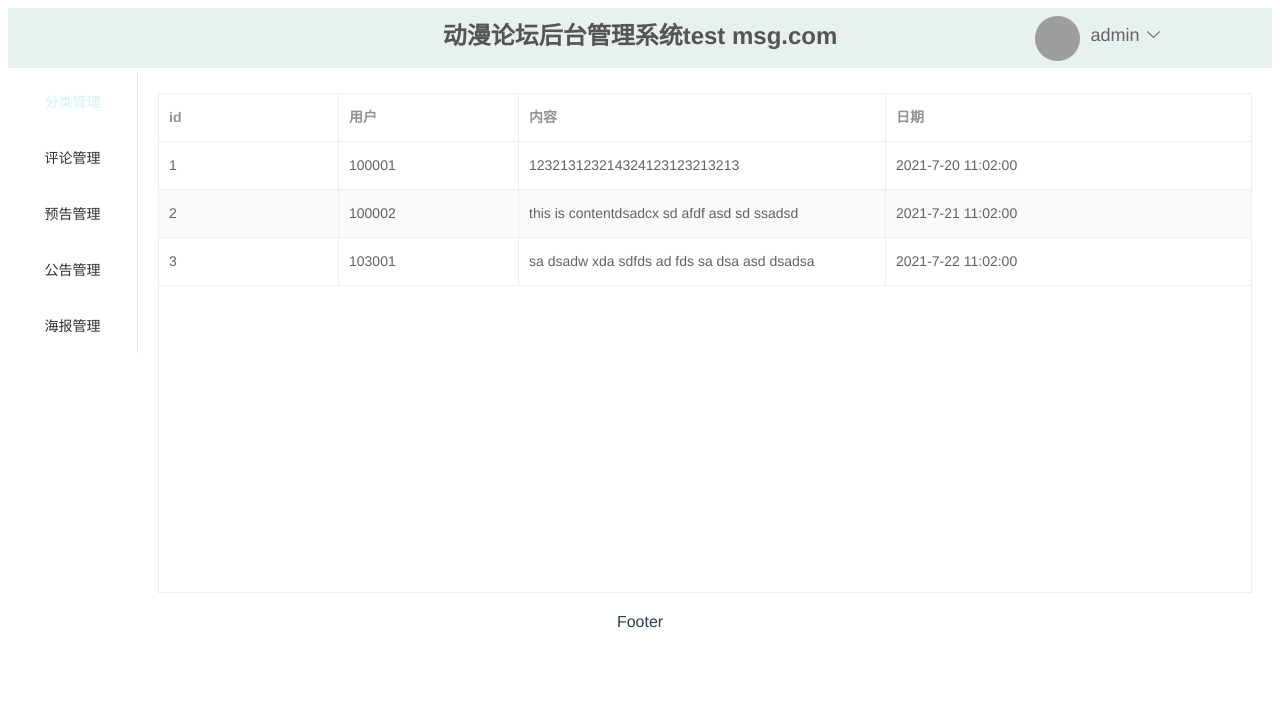
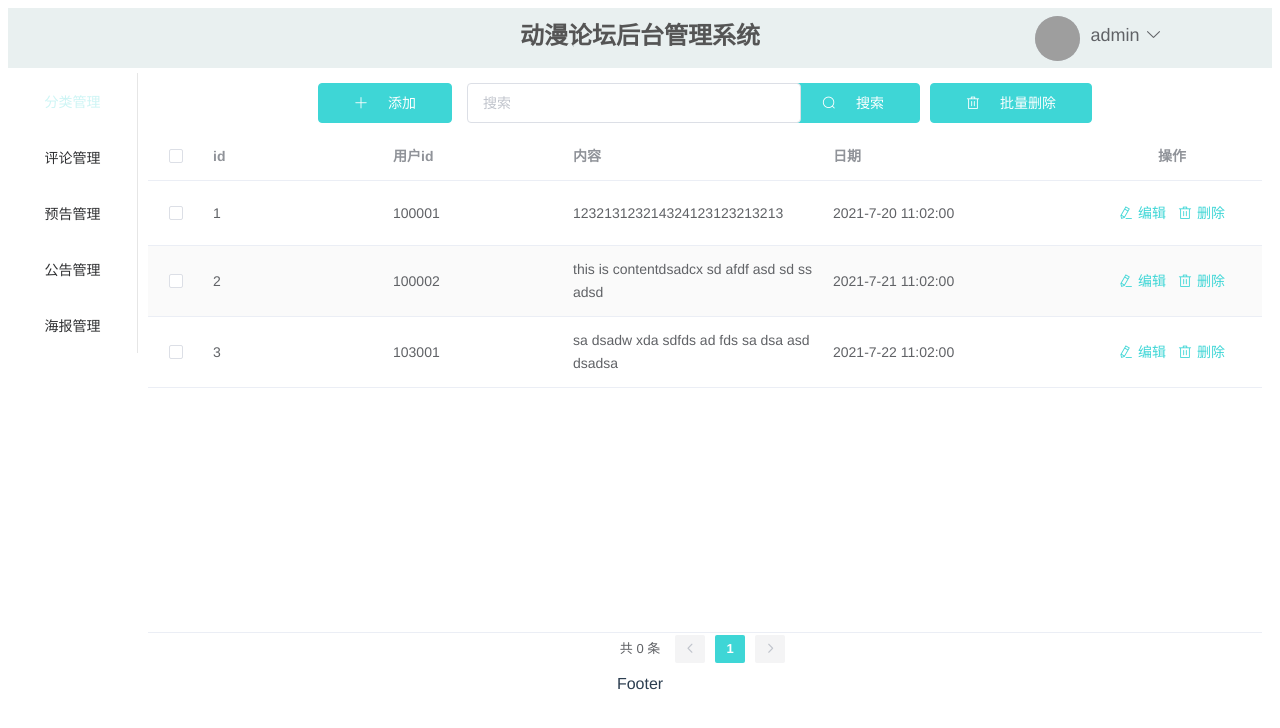
Before and after one commit to roo12589/dongmanform, a Vue app: page /comment in a window 1280 px wide. Shown: the top 728 px of the page. Built offline with nearby package versions, Linux system fonts and the light colour scheme; grey boxes are pictures that could not be loaded.

Commit message:
完善评论页面

```diff
--- a/src/components/Header.vue
+++ b/src/components/Header.vue
@@ -2,14 +2,14 @@
   <el-header>
     <el-row>
       <el-col :span="6"><div class="grid-content h100">&nbsp;</div></el-col>
-      <el-col :span="12"><div class="grid-content h100" ><h2>动漫论坛后台管理系统{{this.$store.getters.test}}</h2></div></el-col>
-      <!-- <el-col :span="6"><div class="grid-content" @click="func"><el-avatar :size="50" :src="circleUrl"></el-avatar><span>{{userName}}<i class="el-icon-caret-bottom"></i></span></div></el-col> -->
+      <el-col :span="12"><div class="grid-content h100" ><h2>动漫论坛后台管理系统</h2></div></el-col>
+      <!-- <el-col :span="6"><div class="grid-content" @click="func"><el-avatar :size="50" :src="circleUrl"></el-avatar><span>{{username}}<i class="el-icon-caret-bottom"></i></span></div></el-col> -->
       <el-col :span="6"><div class="grid-content h100">
           <el-dropdown trigger="click">
             <span class="el-dropdown-link">
               <el-avatar :size="45" :src="circleUrl"></el-avatar
               ><span
-                >{{ userName }}<i class="el-icon-arrow-down el-icon--right"></i
+                >{{ username }}<i class="el-icon-arrow-down el-icon--right"></i
               ></span>
             </span>
             <el-dropdown-menu slot="dropdown">
@@ -27,7 +27,7 @@
 export default {
   data() {
     return {
-      userName: "admin",
+      username: "admin",
       circleUrl: "../assets/ark.png", //本地相对路径图片无效 需要在线图片？
     };
   },
--- a/src/components/Main.vue
+++ b/src/components/Main.vue
@@ -81,4 +81,7 @@ export default {
   li{
     text-align: center;
   } */
+  main.el-main{
+    padding: 10px;
+  }
 </style>
--- a/src/router/index.js
+++ b/src/router/index.js
@@ -68,6 +68,7 @@ const routes = [
 
   },
   {
+    // 组件及组件名不能全为数字，用v404代替 其他不变
     path:'/404',
     name:'404',
     component:v404
--- a/src/views/submenu/CommentManage.vue
+++ b/src/views/submenu/CommentManage.vue
@@ -1,19 +1,126 @@
 <template>
-  <div>
+  <div class="container">
+    <div class="handle-box">
+      <el-button type="primary" icon="el-icon-plus" @click="handleAdd"
+        >添加</el-button
+      >
+      <!-- <el-select
+        v-model="query.category"
+        placeholder="查询选项"
+        class="handle-select mr10"
+      >
+        <el-option key="1" label="类型1" value="cat1"></el-option>
+        <el-option key="2" label="类型2" value="cat2"></el-option>
+      </el-select> -->
+      <!-- <el-input
+          v-model="query.name"
+          placeholder="用户名"
+          class="handle-input mr10"
+        ></el-input> -->
+      <el-input
+        class="search-input"
+        v-model="query.name"
+        placeholder="搜索"
+      ></el-input>
+      <el-button type="primary" icon="el-icon-search" @click="searchItem"
+        >搜索</el-button
+      >
+      <el-button type="primary" icon="el-icon-delete" @click="delSelectedItem"
+        >批量删除</el-button
+      >
+    </div>
     <el-table
       :data="tableData"
       stripe
-      border
       v-loading="loading"
+      ref="commentTable"
+      @selection-change="handleSelectionChange"
       height="500"
       style="width: 100%"
     >
+      <el-table-column
+        type="selection"
+        width="55"
+        align="center"
+      ></el-table-column>
       <el-table-column prop="id" label="id" width="180"> </el-table-column>
-      <el-table-column prop="userId" label="用户" width="180">
-      </el-table-column>
+      <el-table-column
+        prop="userId"
+        label="用户id"
+        width="180"
+      ></el-table-column>
+      <!-- <el-table-column
+        prop="username"
+        label="username"
+        width="180"
+      ></el-table-column>
+      <el-table-column label="头像" align="center">
+        <template slot-scope="scope">
+          <el-image
+            class="table-td-thumb"
+            :src="scope.row.thumb"
+            :preview-src-list="[scope.row.thumb]"
+          ></el-image>
+        </template>
+      </el-table-column> -->
       <el-table-column prop="content" label="内容"> </el-table-column>
       <el-table-column prop="datetime" label="日期"> </el-table-column>
+      <el-table-column label="操作" width="180" align="center">
+        <template slot-scope="scope">
+          <el-button
+            type="text"
+            icon="el-icon-edit"
+            @click="handleEdit(scope.$index, scope.row)"
+            >编辑</el-button
+          >
+          <el-button
+            type="text"
+            icon="el-icon-delete"
+            @click="handleDelete(scope.$index, scope.row)"
+            >删除</el-button
+          >
+        </template>
+      </el-table-column>
     </el-table>
+    <!-- 分页 -->
+    <div class="pagination">
+      <el-pagination
+        background
+        layout="total, prev, pager, next"
+        :current-page="query.pageIndex"
+        :page-size="query.pageSize"
+        :total="pageTotal"
+        @current-change="handlePageChange"
+      ></el-pagination>
+    </div>
+    <el-dialog title="编辑" :visible.sync="editVisible" width="50%">
+      <el-form ref="form" :model="editForm" label-width="70px">
+        <el-form-item label="id">
+          <el-input v-model="editForm.id"></el-input>
+        </el-form-item>
+        <el-form-item label="内容">
+          <el-input v-model="editForm.content"></el-input>
+        </el-form-item>
+      </el-form>
+      <span slot="footer" class="dialog-footer">
+        <el-button @click="editVisible = false">取 消</el-button>
+        <el-button type="primary" @click="saveEdit">确 定</el-button>
+      </span>
+    </el-dialog>
+    <el-dialog title="添加" :visible.sync="addVisible">
+      <el-form :model="addForm">
+        <el-form-item label="id" label-width="70px">
+          <el-input id="cantModel" :value="addDefaultId"></el-input>
+        </el-form-item>
+        <el-form-item label="内容" label-width="70px">
+          <el-input v-model="addForm.content"></el-input>
+        </el-form-item>
+      </el-form>
+      <span slot="footer" class="dialog-footer">
+        <el-button @click="addVisible = false">取 消</el-button>
+        <el-button type="primary" @click="saveAdd">确 定</el-button>
+      </span></el-dialog
+    >
   </div>
 </template>
 
@@ -23,19 +130,39 @@ export default {
   data() {
     return {
       tableData: [],
-      loading:true
+      loading: true,
+      query: {
+        category: "",
+      },
+      multipleSelection: [],
+      delList: [],
+      editVisible: false,
+      addVisible: false,
+      editForm: {
+        id: 0,
+        content: "",
+      },
+      addForm: { id: 0, content: "" },
+      pageTotal: 0,
+      form: {},
+      idx: -1,
+      id: -1,
     };
   },
-  beforeCreate() {
-
+  computed: {
+    addDefaultId() {
+      return this.tableData.length + 1;
+    },
   },
-  mounted(){
+  beforeCreate() {},
+  mounted() {
     setTimeout(() => {
       this.tableData = [
         {
           id: "1",
           userId: "100001",
           content: "123213123214324123123213213",
+          avator: "",
           datetime: "2021-7-20 11:02:00",
         },
         {
@@ -52,12 +179,111 @@ export default {
         },
       ];
       // console.log(this.tableData)
-      this.loading=false
+      this.loading = false;
     }, 500);
-    console.log(this)
-  }
+  },
+
+  methods: {
+    searchItem() {
+      // this.$set(this.query, 'pageIndex', 1);
+      //       this.getData();
+    },
+    handleSelectionChange(val) {
+      this.multipleSelection = val;
+    },
+    delSelectedItem() {
+      const length = this.multipleSelection.length;
+      if (length === 0) {
+        // console.log("error")
+        this.$message.error(`请选择至少一项数据！`);
+      } else {
+        let arr = [];
+        // this.delList = this.delList.concat(this.multipleSelection);
+        let id;
+        let index = id - 1;
+        for (let i = 0; i < length; i++) {
+          id = this.multipleSelection[i].id;
+          arr.push(id);
+          this.tableData.splice(index, 1);
+        }
+        arr.sort((a, b) => a - b);
+        // this.$message.error(`删除了id为${str}的数据`);
+        this.$message.error(`删除了id为以下值的数据:\n${arr}`);
+        this.multipleSelection = [];
+        //删除下标为id-1的数据下标
+      }
+    },
+    // 操作 编辑
+    handleEdit(index, row) {
+      // this.idx = index;
+      // this.form = row;
+      this.editVisible = true;
+      this.editForm.id = row.id;
+      this.editForm.content = row.content;
+    },
+    // 保存编辑
+    saveEdit() {
+      let index = this.editForm.id - 1;
+      // this.$set(this.tableData, this.idx, this.form);
+      console.log(`修改id为${this.tableData[index].id}的数据`);
+      // this.tableData[index].id = this.editForm.id;
+      this.tableData[index].content = this.editForm.content;
+      this.$message.success(`修改第 ${this.editForm.id} 行成功`);
+      this.editVisible = false;
+    },
+    // 添加
+    handleAdd() {
+      this.addVisible = true;
+    },
+    saveAdd() {
+      let id = document.querySelector("#cantModel").value;
+      // console.log(id);
+      let newRow = {
+        id: id,
+        content: this.addForm.content,
+      };
+      this.tableData.push(newRow);
+      this.$message.success(`添加成功`);
+      this.addVisible = false;
+      this.addForm.id = 0;
+      this.addForm.content = "";
+    },
+    // 操作 删除
+    handleDelete(index) {
+      this.$confirm("确定要删除吗？", "提示", {
+        type: "warning",
+      })
+        .then(() => {
+          this.$message.success("删除成功");
+          // 删除对应表条目，需请求接口
+          this.tableData.splice(index, 1);
+          console.log("删除条目", index);
+        })
+        .catch(() => {});
+    },
+
+    // 分页导航
+    handlePageChange(val) {
+      this.$set(this.query, "pageIndex", val);
+      this.getData();
+    },
+  },
 };
 </script>
 
-<style>
+<style lang='scss' >
+.handle-box {
+  margin-bottom: 10px;
+  height: 40px;
+  * {
+    margin: 0 15px;
+    // display: flex;
+    // align-items: center;
+  }
+  .search-input {
+    width: 30%;
+    // height: 50%;
+    margin: 0 auto;
+  }
+}
 </style>
```
Also changed, not shown: src/views/404.vue (+5 -5 lines).
